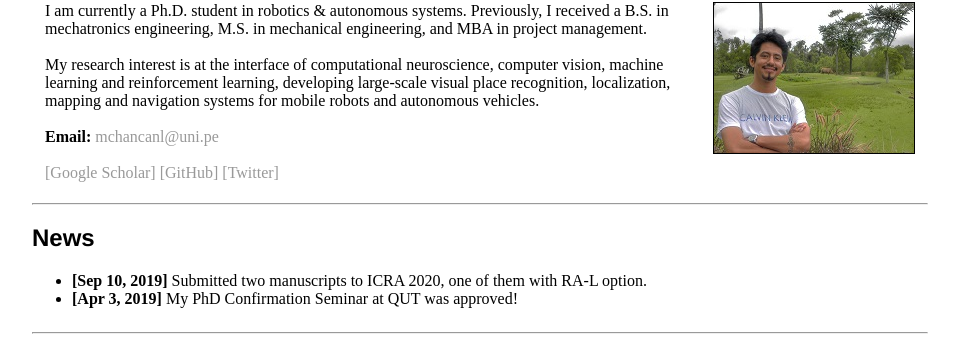
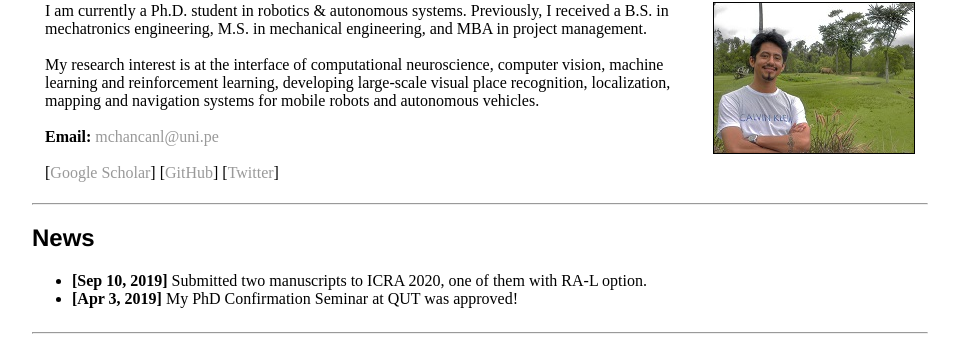
Before and after one commit to mchancan/mchancan.github.io, a Jekyll site: the page built from index.html, in a window 1280 px wide. Shown: the part 161-517 px from the top of the page, without its empty margins (160-1119 px from the left). Built offline with Jekyll 4.4.1, drawn with Linux system fonts in a browser that asks for light colours; comment, search, counter and statistics services are not loaded; part of the change alters nothing that is shown.

```diff
--- a/index.html
+++ b/index.html
@@ -12,9 +12,9 @@ title: Marvin Chancán
 			I am currently a Ph.D. student in robotics & autonomous systems. Previously, I received a B.S. in mechatronics engineering, M.S. in mechanical engineering, and MBA in project management. <br> <br>
 			My research interest is at the interface of computational neuroscience, computer vision, machine learning and reinforcement learning, developing large-scale visual place recognition, localization, mapping and navigation systems for mobile robots and autonomous vehicles. <br> <br>
 			<b>Email:</b> <a href="mailto:mchancanl@uni.pe">mchancanl@uni.pe</a> <br> <br>
-			<a href="https://scholar.google.com/citations?user=iK7xhJ4AAAAJ&hl=en">[Google Scholar]</a>
-	        	<a href="https://github.com/mchancan">[GitHub]</a>
-	        	<a href="https://twitter.com/mchancan">[Twitter]</a>
+			[<a href="https://scholar.google.com/citations?user=iK7xhJ4AAAAJ&hl=en">Google Scholar</a>]
+	        	[<a href="https://github.com/mchancan">GitHub</a>]
+	        	[<a href="https://twitter.com/mchancan">Twitter</a>]
 		</td>
 		<td style="vertical-align:top">
 			<img padding="0px 20px 15px 0px" src="images/mc.jpg"  width="200" height="inherit" border="1px" alt="">
```
